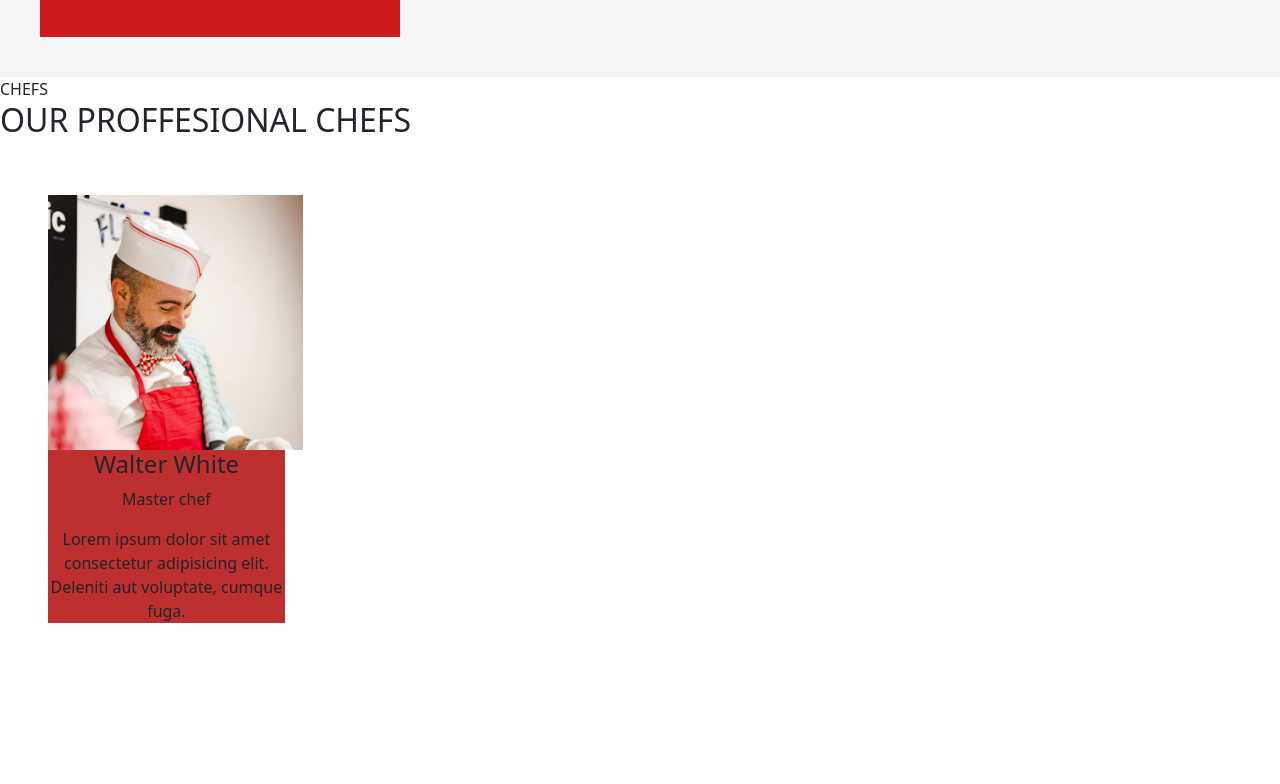
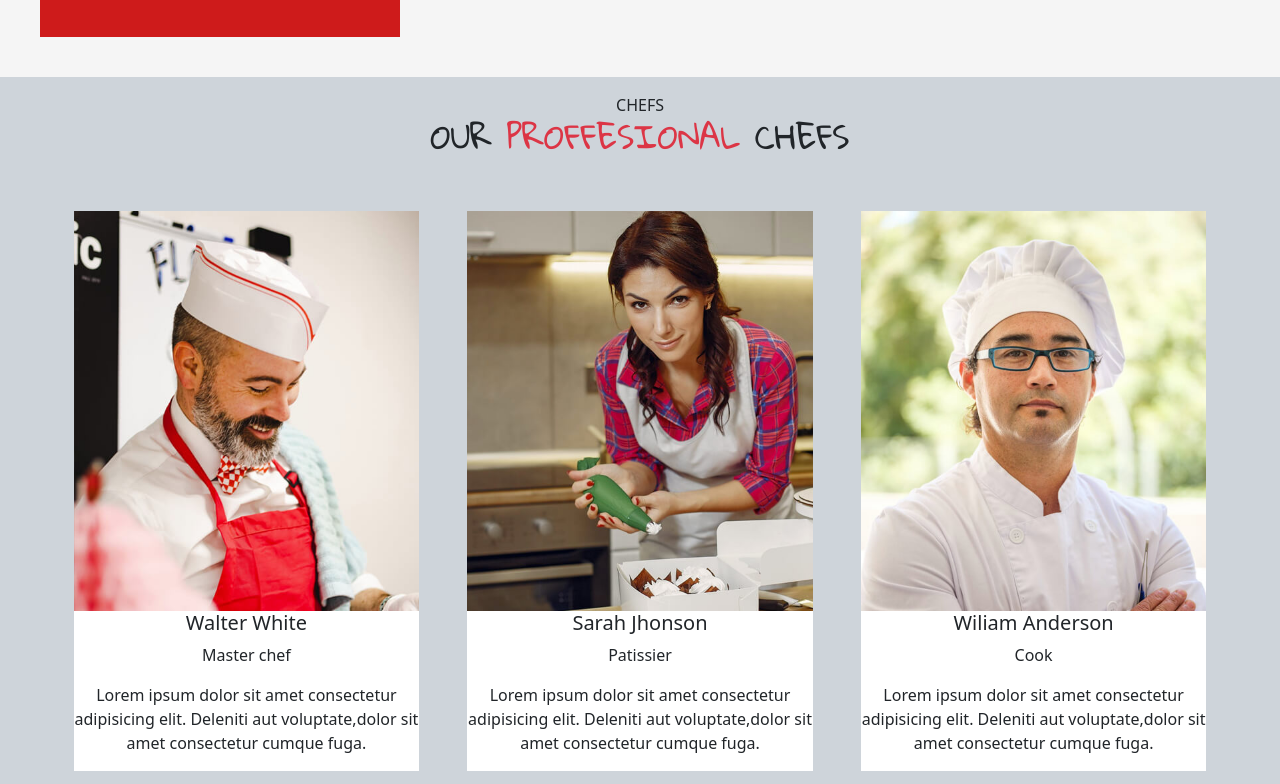
Before and after one commit to oufkirhamza/projet_final_DOM_OUFKIR_Hamza, a website: page index.html in a window 1280 px wide. Shown: the part 2013-2797 px from the top of the page. Before the commit the page ends 2700 px from the top, so only its background shows below. Drawn offline with nearby package versions, Linux system fonts and the light colour scheme.

Commit message:
chef cards section

```diff
--- a/index.html
+++ b/index.html
@@ -69,11 +69,10 @@
             </div>
         </section>
         <section>
-
             <div>
                 <div class="d-lg-flex pt-5 pb-3 align-items-lg-center justify-content-lg-center flex-column">
                     <p>ABOUT US</p>
-                    <h3>LEARN MORE <span class="text-danger">ABOUT US</span></h3>
+                    <h3 class="titre">LEARN MORE <span class="text-danger">ABOUT US</span></h3>
                 </div>
                 <div class="w-100 px-5 d-flex gap-5">
                     <div class="aboutSectionLeft">
@@ -141,18 +140,42 @@
         <section></section>
         <section></section>
         <section></section>
-        <section>
-            <div>
+        <section class="bg-dark-subtle p-3">
+            <div class="text-center">
                 <span>CHEFS</span>
-                <h2>OUR PROFFESIONAL CHEFS</h2>
+                <h2 class="titre">OUR <span class="text-danger"> PROFFESIONAL </span> CHEFS</h2>
             </div>
-            <div class="p-5">
+            <div class="p-5 d-flex justify-content-center  gap-5">
                 <div class="cardChefs">
-                    <img src="./public/images/img/chefs/chefs-1.jpg" alt="">
+                    <div class="chefImg">
+                        <!-- <img src="./public/images/img/chefs/chefs-1.jpg" alt=""> -->
+                    </div>
                     <div>
-                        <h4>Walter White</h4>
+                        <h5>Walter White</h5>
                         <p>Master chef</p>
-                        <p>Lorem ipsum dolor sit amet consectetur adipisicing elit. Deleniti aut voluptate, cumque fuga.
+                        <p>Lorem ipsum dolor sit amet consectetur adipisicing elit. Deleniti aut voluptate,dolor sit amet consectetur cumque fuga.
+                        </p>
+                    </div>
+                </div>
+                <div class="cardChefs">
+                    <div class="chefImg2">
+                        <!-- <img src="./public/images/img/chefs/chefs-1.jpg" alt=""> -->
+                    </div>
+                    <div>
+                        <h5>Sarah Jhonson</h5>
+                        <p>Patissier</p>
+                        <p>Lorem ipsum dolor sit amet consectetur adipisicing elit. Deleniti aut voluptate,dolor sit amet consectetur cumque fuga.
+                        </p>
+                    </div>
+                </div>
+                <div class="cardChefs">
+                    <div class="chefImg3">
+                        <!-- <img src="./public/images/img/chefs/chefs-1.jpg" alt=""> -->
+                    </div>
+                    <div>
+                        <h5>Wiliam Anderson</h5>
+                        <p>Cook</p>
+                        <p>Lorem ipsum dolor sit amet consectetur adipisicing elit. Deleniti aut voluptate,dolor sit amet consectetur cumque fuga.
                         </p>
                     </div>
                 </div>
--- a/src/sass/modules/home/_main.sass
+++ b/src/sass/modules/home/_main.sass
@@ -1,3 +1,7 @@
+@font-face
+    font-family: gloria
+    src: url(../fonts/GloriaHallelujah-Regular.ttf)
+
 .heroSection
     background-color: #dcdcdc
     padding: 5vh
@@ -101,9 +105,26 @@
         transform: scale(1.06)
 
 .cardChefs
-    background-color: #be2f2f
-    width: 20%
+    background-color: #ffffff
+    width: 30%
     text-align: center
-    background-size: contain
-    img
-        width: 255px
+    .chefImg
+        background-image: url(../images/img/chefs/chefs-1.jpg)
+        width: 100%
+        height: 50vh
+        background-repeat: no-repeat
+        background-size: cover
+    .chefImg2
+        background-image: url(../images/img/chefs/chefs-2.jpg)
+        width: 100%
+        height: 50vh
+        background-repeat: no-repeat
+        background-size: cover
+    .chefImg3
+        background-image: url(../images/img/chefs/chefs-3.jpg)
+        width: 100%
+        height: 50vh
+        background-repeat: no-repeat
+        background-size: cover
+.titre
+    font-family: gloria
```
Also changed, not shown: public/css/app.css, public/fonts/GloriaHallelujah-Regular.ttf (added), 1 other file.
